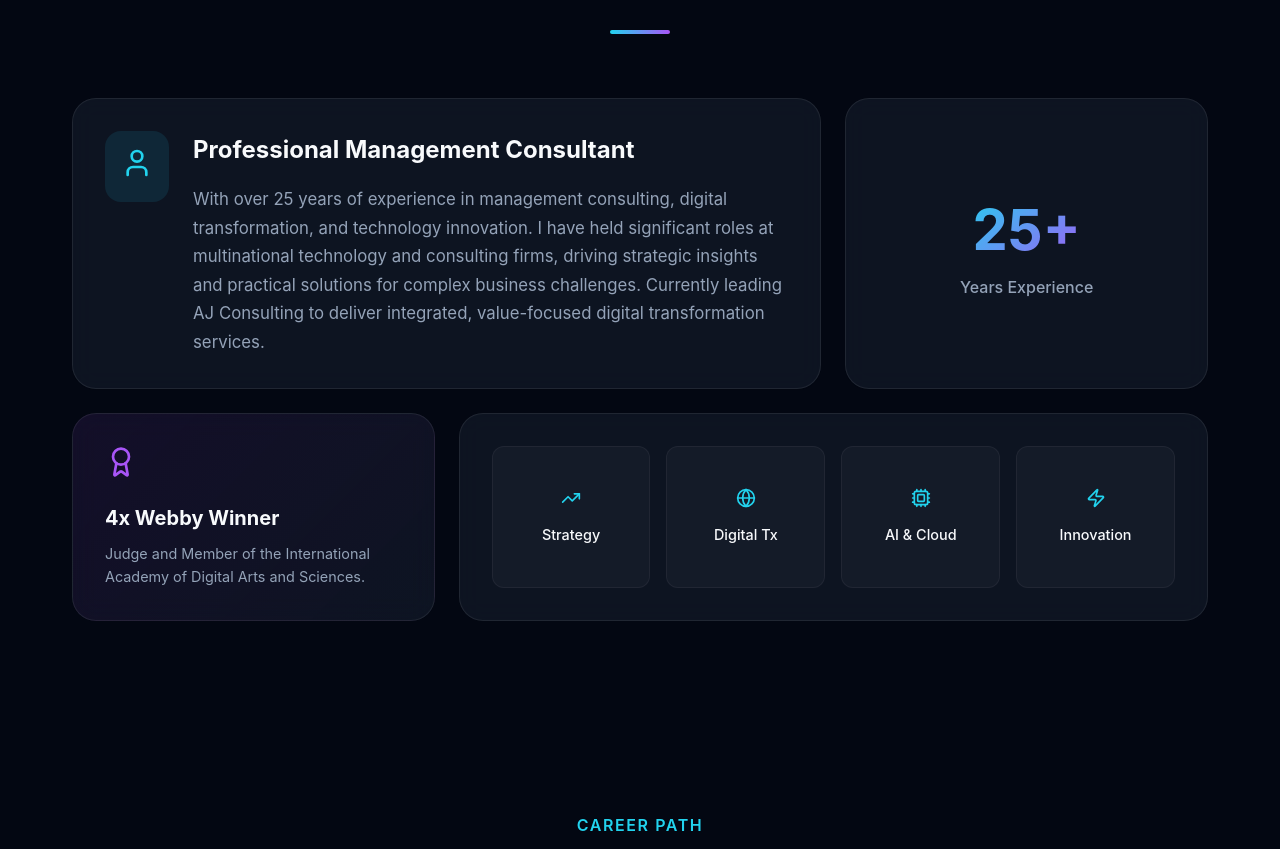
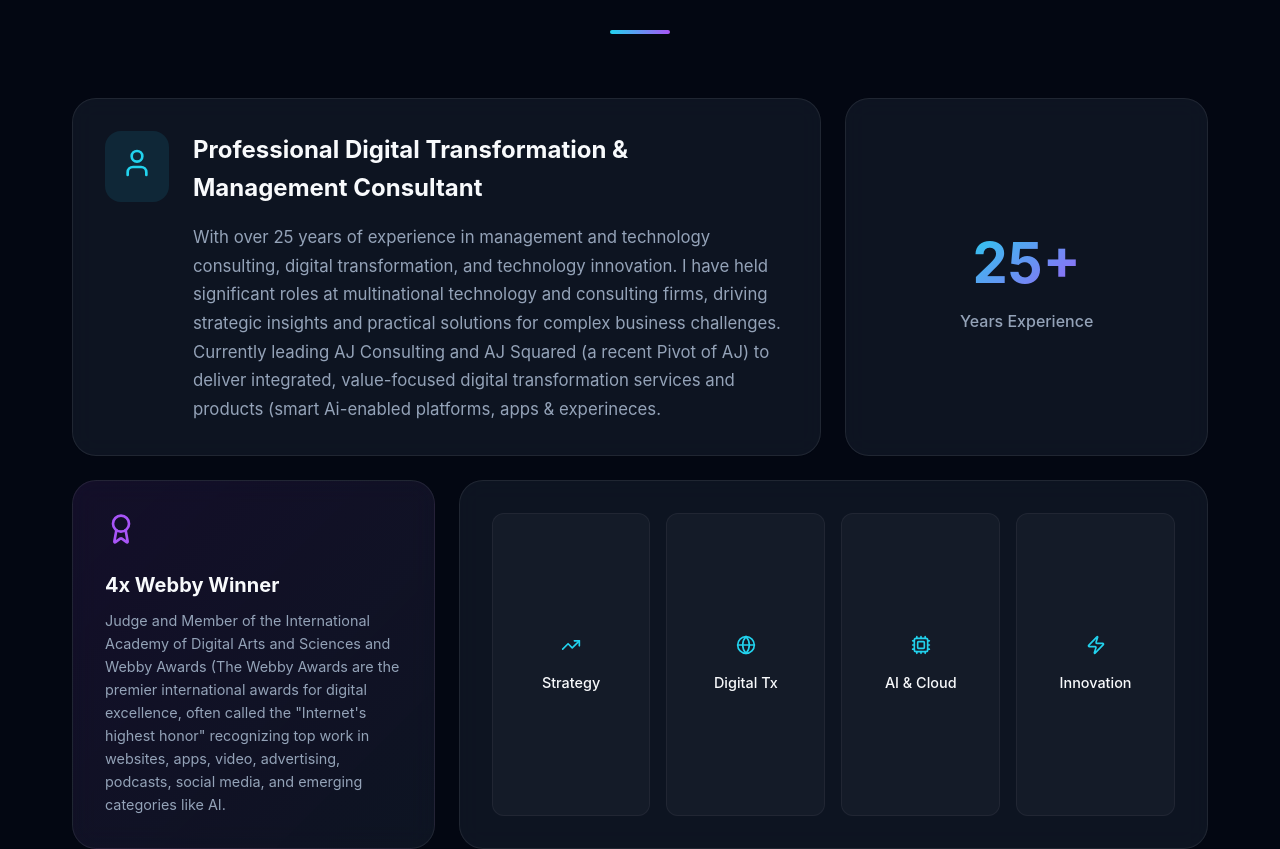
Before and after one commit to moeshanti/personal-landing-page, a React (Vite) app: page / in a window 1280 px wide. Shown: the part 980-1829 px from the top of the page. Built offline with nearby package versions, Linux system fonts and the light colour scheme.

Commit message:
Revise About section for improved professional description
Updated professional title and experience details for clarity and completeness.

```diff
--- a/src/components/About.jsx
+++ b/src/components/About.jsx
@@ -59,12 +59,12 @@ const About = () => {
                             </div>
                             <div>
                                 <h3 style={{ fontSize: '1.5rem', marginBottom: '1rem', color: 'var(--text-primary)' }}>
-                                    Professional Management Consultant
+                                    Professional Digital Transformation & Management Consultant
                                 </h3>
                                 <p style={{ color: 'var(--text-secondary)', fontSize: '1.05rem', lineHeight: 1.7 }}>
-                                    With over 25 years of experience in management consulting, digital transformation, and technology innovation.
+                                    With over 25 years of experience in management and technology consulting, digital transformation, and technology innovation.
                                     I have held significant roles at multinational technology and consulting firms, driving strategic insights and practical solutions
-                                    for complex business challenges. Currently leading AJ Consulting to deliver integrated, value-focused digital transformation services.
+                                    for complex business challenges. Currently leading AJ Consulting and AJ Squared (a recent Pivot of AJ) to deliver integrated, value-focused digital transformation services and products (smart Ai-enabled platforms, apps & experineces.
                                 </p>
                             </div>
                         </div>
@@ -99,7 +99,7 @@ const About = () => {
                         <Award size={32} color="var(--accent-purple)" style={{ marginBottom: '1rem' }} />
                         <h3 style={{ fontSize: '1.25rem', marginBottom: '0.5rem' }}>4x Webby Winner</h3>
                         <p style={{ color: 'var(--text-secondary)', fontSize: '0.9rem' }}>
-                            Judge and Member of the International Academy of Digital Arts and Sciences.
+                            Judge and Member of the International Academy of Digital Arts and Sciences and Webby Awards (The Webby Awards are the premier international awards for digital excellence, often called the "Internet's highest honor" recognizing top work in websites, apps, video, advertising, podcasts, social media, and emerging categories like AI.
                         </p>
                         <style>{`
               @media (min-width: 768px) {
```
